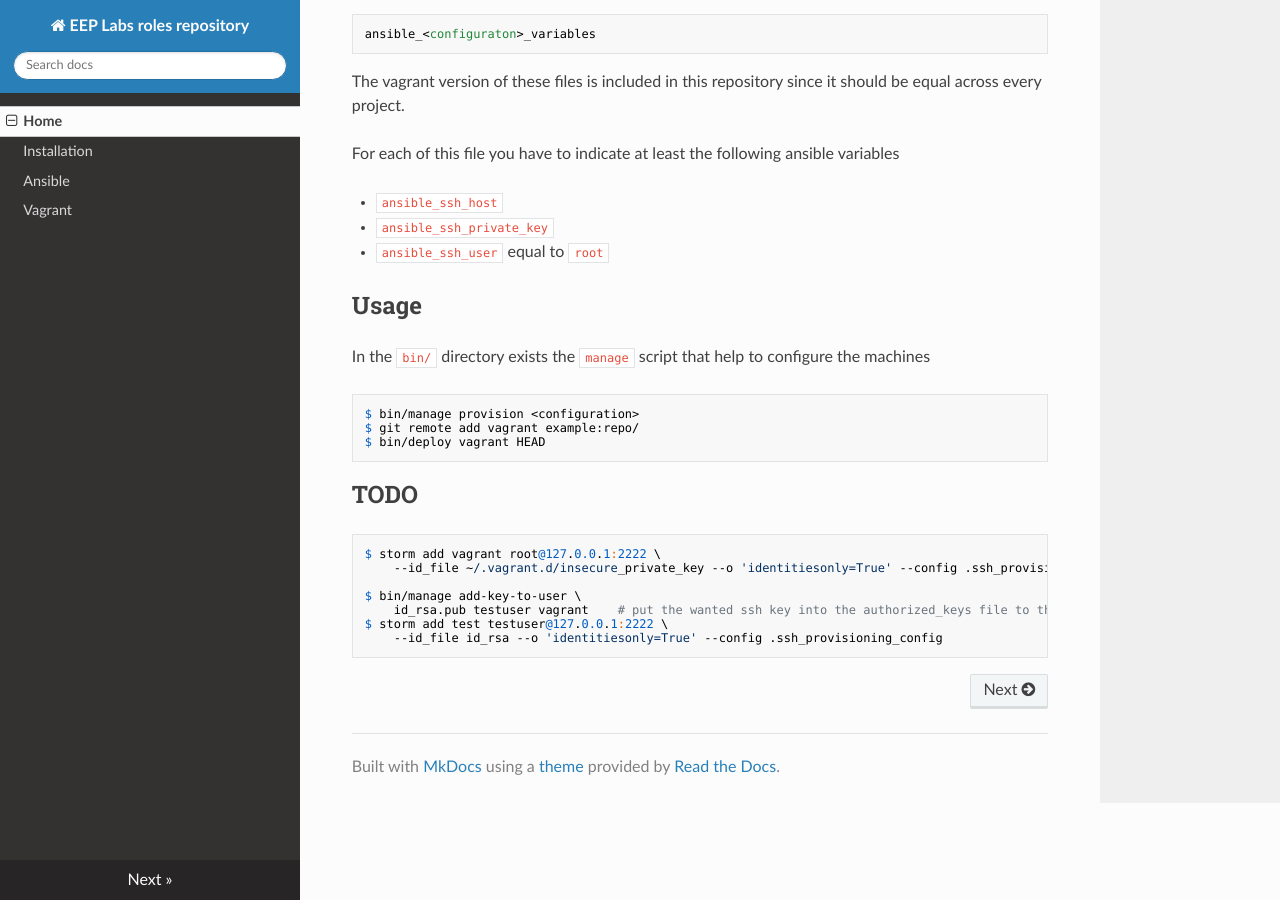
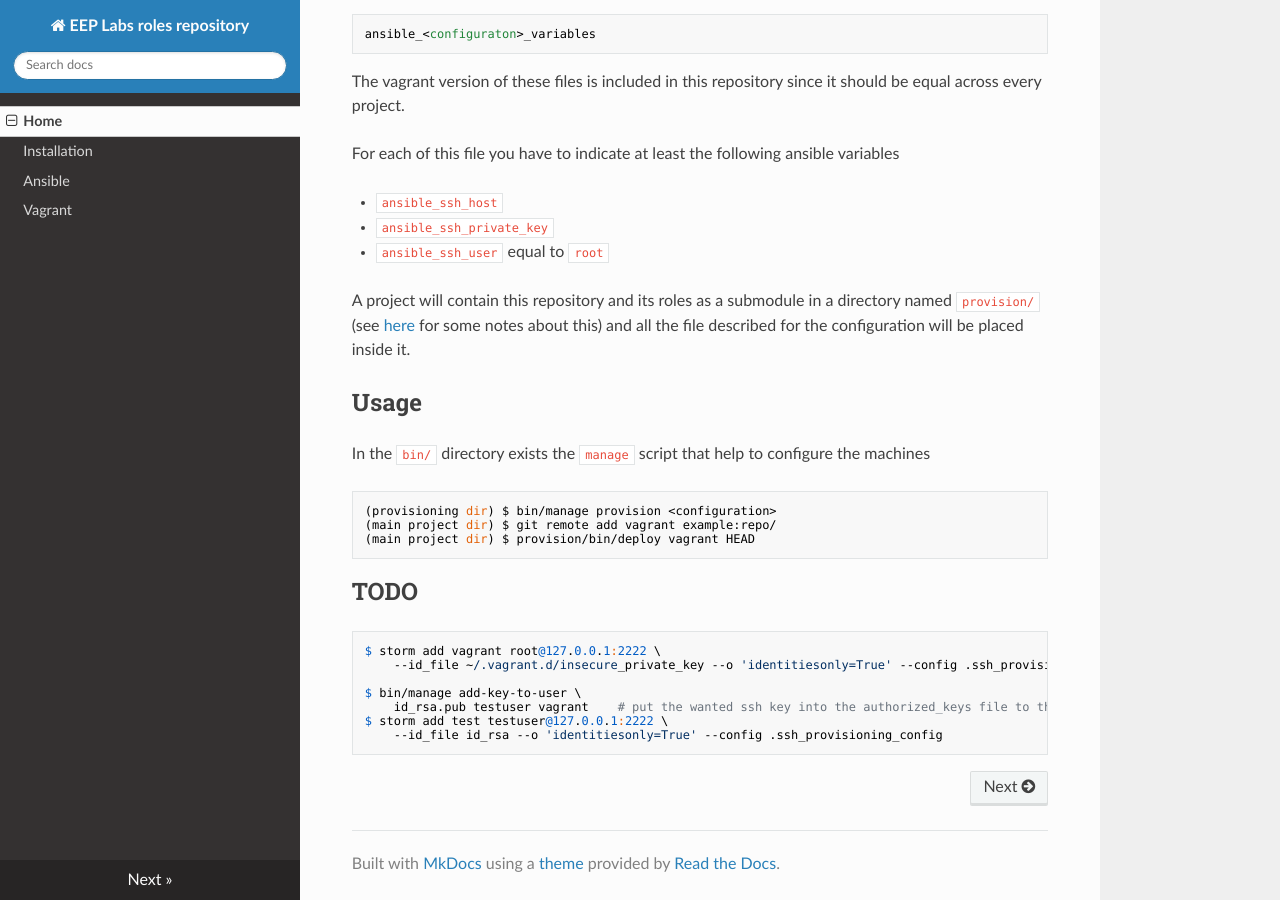
Before and after one commit to EEP-Labs/ansible-roles-repository, an MkDocs documentation site: the page built from docs/index.md, in a window 1280 px wide and 900 px high, scrolled down 629 px. Built offline with MkDocs 1.6.1, drawn with Linux system fonts in a browser that asks for light colours; nearby versions of some CDN libraries; old or Windows-style settings are respelled for this version of MkDocs.

Commit message:
Explain a little bit realistically how to configure a project.

```diff
--- a/docs/index.md
+++ b/docs/index.md
@@ -30,14 +30,18 @@ For each of this file you have to indicate at least the following ansible variab
  * ``ansible_ssh_private_key``
  * ``ansible_ssh_user`` equal to ``root``
 
+A project will contain this repository and its roles as a submodule in a directory named ``provision/``
+(see [here](installation.md) for some notes about this)
+and all the file described for the configuration will be placed inside it.
+
 Usage
 -----
 
 In the ``bin/`` directory exists the ``manage`` script that help to configure the machines
 
-    $ bin/manage provision <configuration>
-    $ git remote add vagrant example:repo/
-    $ bin/deploy vagrant HEAD
+    (provisioning dir) $ bin/manage provision <configuration>
+    (main project dir) $ git remote add vagrant example:repo/
+    (main project dir) $ provision/bin/deploy vagrant HEAD
 
 TODO
 ----
```
